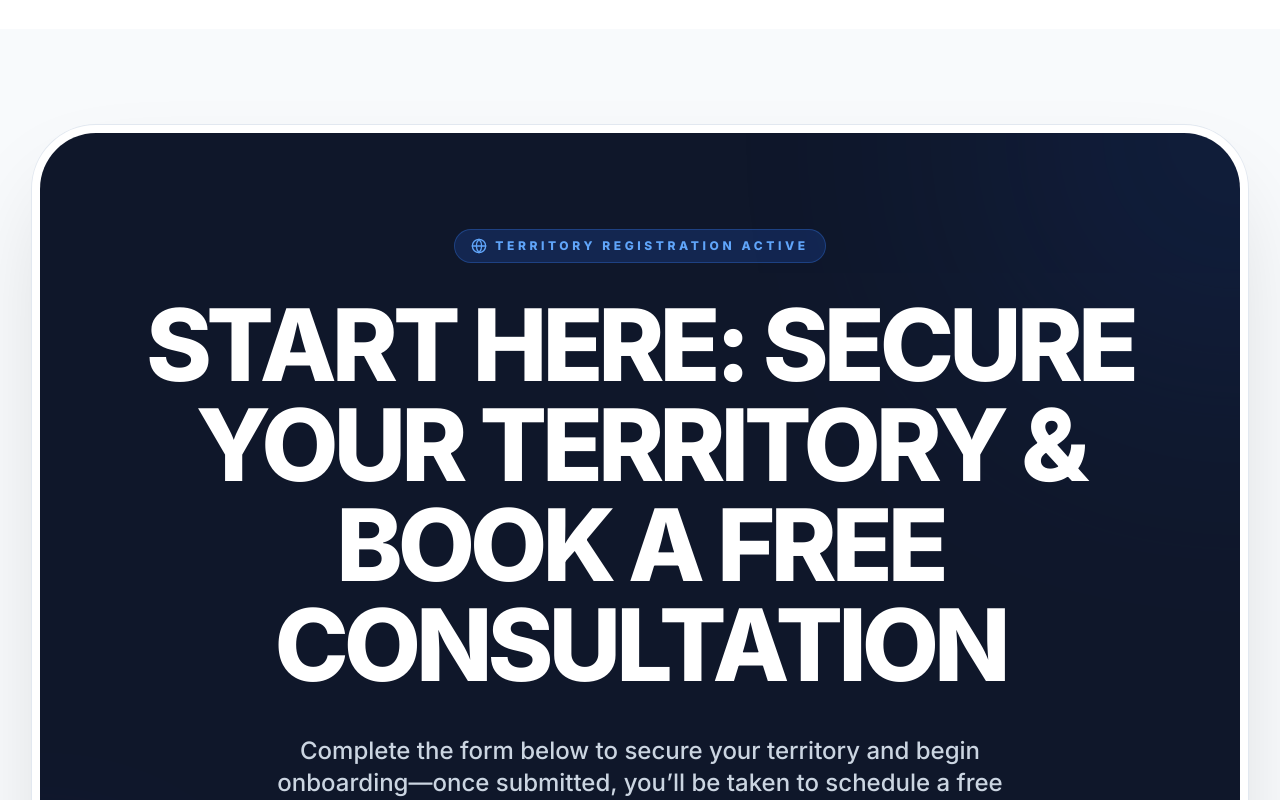
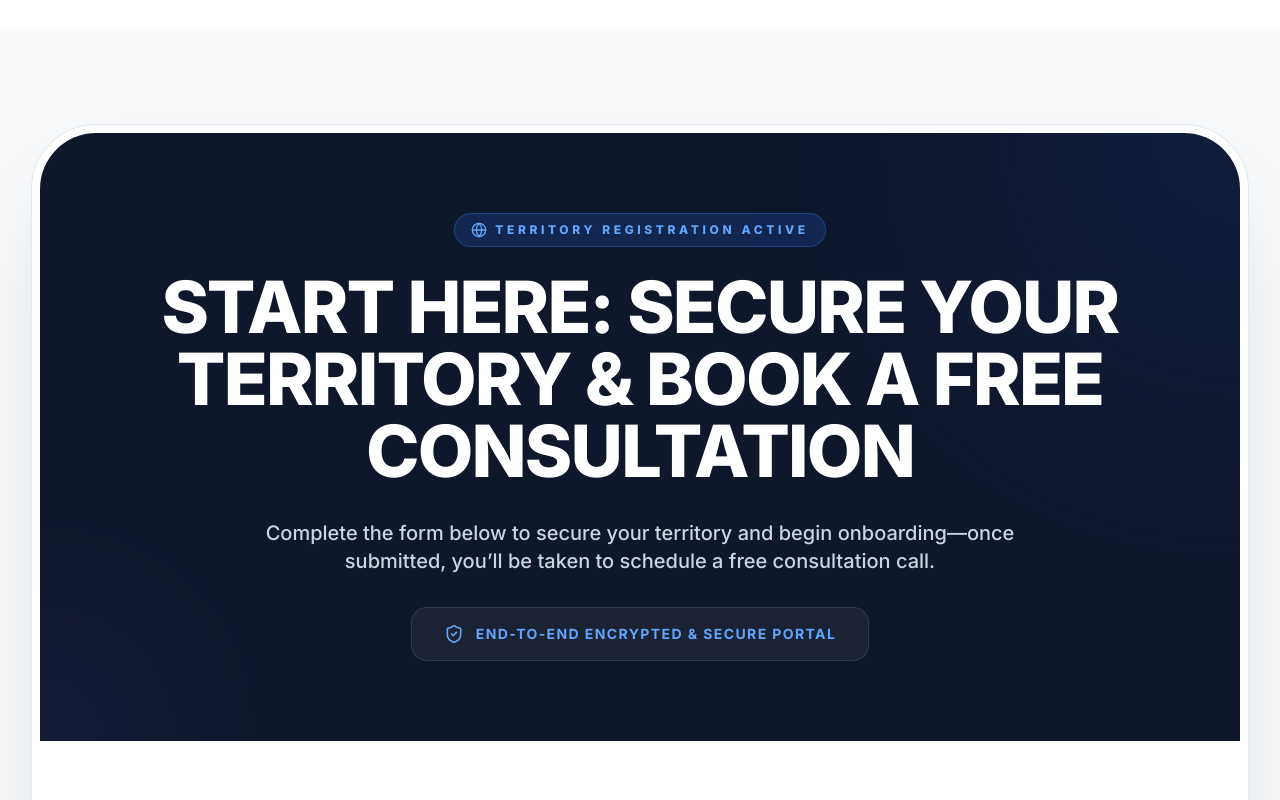
Before and after one commit to Manifesto32/aiagencywebsite, a React (Vite) app: page / in a window 1280 px wide. Shown: the part 9380-10180 px from the top of the page. Built offline with nearby package versions, Linux system fonts and the light colour scheme.

Commit message:
fix: Adjust header padding and spacing in LeadForm
Reduce top and bottom padding of the main header section from 20/24 to 16/20 for a more compact look. Also, decrease the margin-bottom for the territory registration badge from 8 to 6, creating a tighter visual hierarchy within the form's header.

```diff
--- a/components/LeadForm.tsx
+++ b/components/LeadForm.tsx
@@ -104,22 +104,22 @@ const LeadForm: React.FC = () => {
         <div className="relative bg-white rounded-[4rem] border-8 border-white shadow-[0_50px_100px_-20px_rgba(0,0,0,0.15)] overflow-hidden ring-1 ring-slate-200">
 
           {/* Expanded Header Section */}
-          <div className="bg-slate-900 py-20 sm:py-24 px-6 text-center relative overflow-hidden">
+          <div className="bg-slate-900 py-16 sm:py-20 px-6 text-center relative overflow-hidden">
             {/* Background Decorative Accents */}
             <div className="absolute top-0 right-0 w-96 h-96 bg-blue-600 rounded-full filter blur-[150px] opacity-20 -mr-48 -mt-48"></div>
             <div className="absolute bottom-0 left-0 w-64 h-64 bg-indigo-500 rounded-full filter blur-[100px] opacity-10 -ml-32 -mb-32"></div>
 
             <div className="relative z-10 max-w-6xl mx-auto">
-              <div className="flex justify-center mb-8">
+              <div className="flex justify-center mb-6">
                 <div className="inline-flex items-center px-4 py-2 rounded-full bg-blue-600/20 border border-blue-500/30 text-blue-400 text-xs font-black uppercase tracking-[0.3em]">
                   <Globe className="w-4 h-4 mr-2" />
                   Territory Registration Active
                 </div>
               </div>
-              <h2 className="text-5xl sm:text-7xl lg:text-[100px] font-black text-white mb-10 tracking-tighter leading-[0.85] uppercase">
+              <h2 className="text-4xl sm:text-5xl lg:text-7xl font-black text-white mb-8 tracking-tight leading-[1.1] uppercase">
                 Start Here: Secure Your Territory & Book a Free Consultation
               </h2>
-              <p className="text-xl sm:text-2xl text-slate-300 max-w-3xl mx-auto font-medium leading-relaxed mb-8">
+              <p className="text-lg sm:text-xl text-slate-300 max-w-3xl mx-auto font-medium leading-relaxed mb-8">
                 Complete the form below to secure your territory and begin onboarding—once submitted, you’ll be taken to schedule a free consultation call.
               </p>
               <div className="flex items-center justify-center text-blue-400 font-bold text-sm tracking-widest uppercase bg-white/5 py-4 px-8 rounded-2xl border border-white/10 inline-flex">
```
